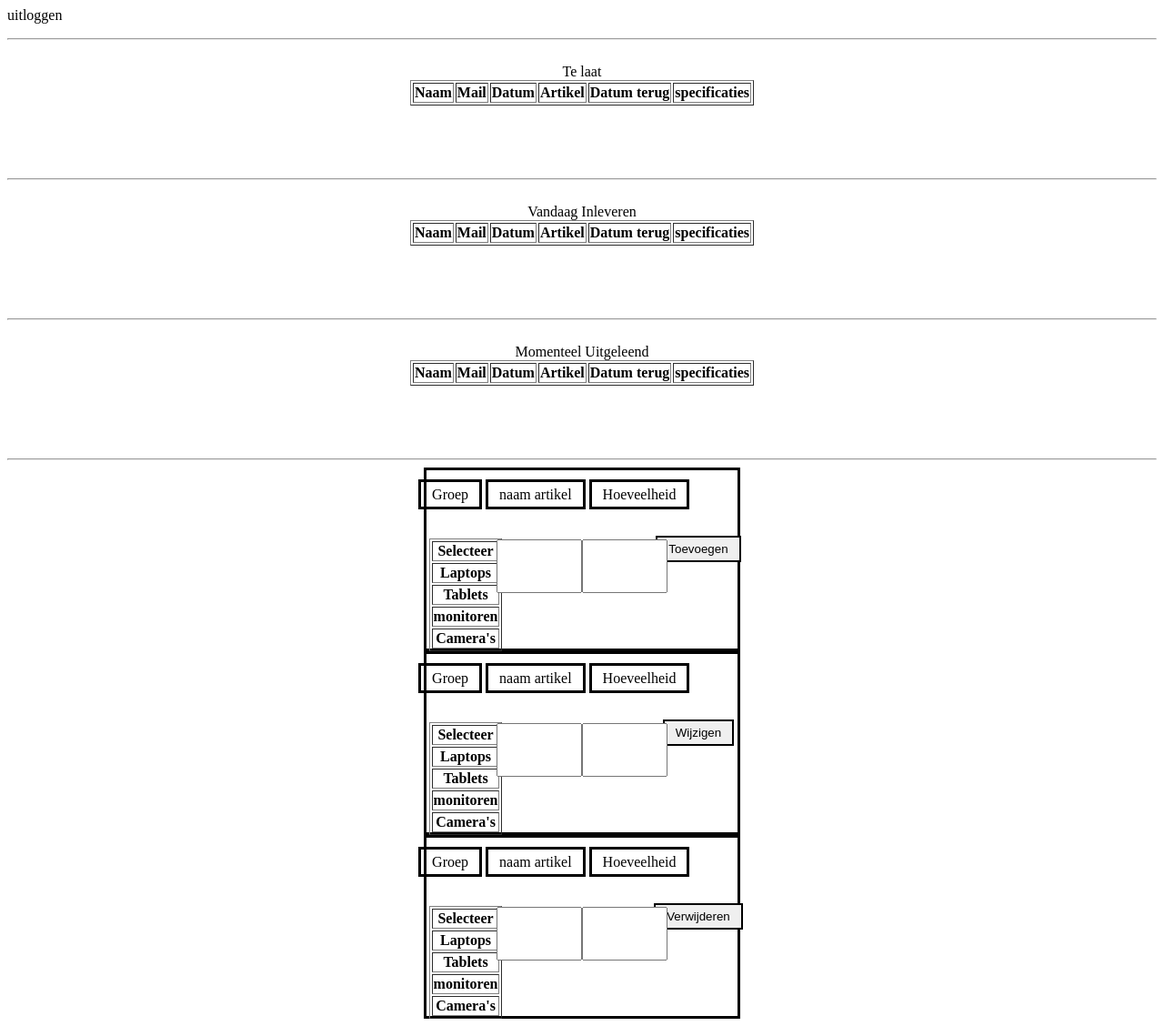
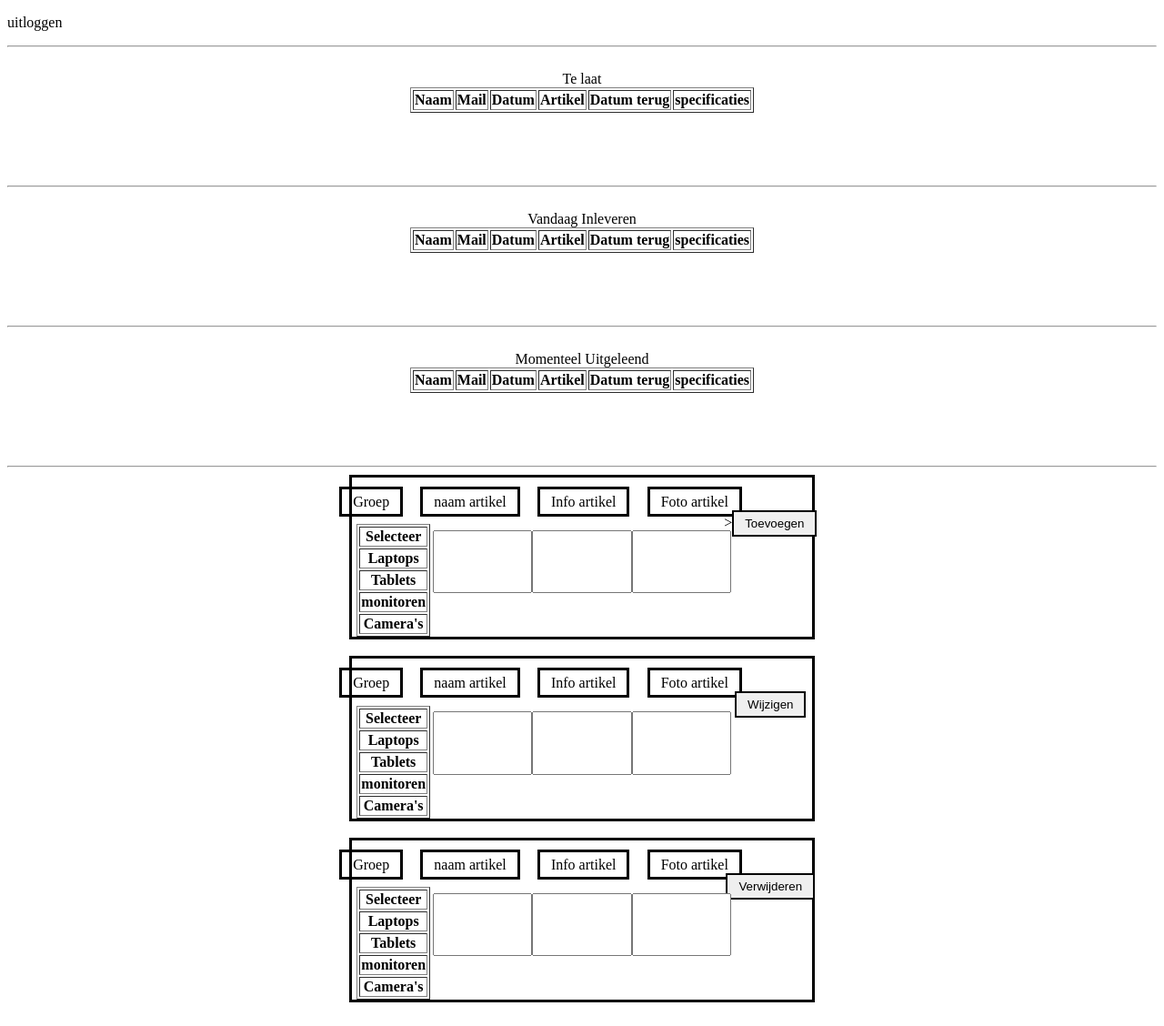
Before and after one commit to Hesselhornstra/P2.2-Uitleenregistratiesysteem, a PHP site: page /paneel/index.php in a window 1280 px wide. Shown: the whole page at 91% size. After the commit the page ends 1102 px from the top, so only its background shows below. Run offline with PHP 8.4, Linux system fonts and the light colour scheme; lists and menus that the app fills with data are empty.

Commit message:
tabellen

```diff
--- a/css/paneel.css
+++ b/css/paneel.css
@@ -1,7 +1,45 @@
-.box {
-	border-style: solid;
+	.box {
+		border-style: solid;
+		font-size: auto;
+		padding: 5px;
+		padding-left: 12px;
+		padding-right: 12px;
+		margin-right: 3%;
+	}
 
-	width: auto;
+	.bord {
+		border-style: solid;
+		height: 25%;
+		width: 40%;
+	}
 
-	height: auto;
-}
+	.boxton {
+		border-style: solid;
+		font-size: auto;
+		padding: 5px;
+		padding-left: 12px;
+		padding-right: 12px;
+		margin-right: -82%;
+	}
+
+	.boxol {
+		border-style: solid;
+		font-size: auto;
+		padding: 5px;
+		padding-left: 12px;
+		padding-right: 12px;
+		margin-left: -15%;
+		margin-right: 3%;
+	}
+
+	.tabl {
+		margin-left: -82%;
+		margin-top: -15%
+	}
+
+	.txt {
+		padding-top: 5%;
+		padding-bottom: 5%;
+		width: 20%;
+		margin-top: -15%;
+	}
--- a/paneel/index.php
+++ b/paneel/index.php
@@ -1,53 +1,10 @@
 <?php
-//require $_SERVER['DOCUMENT_ROOT'] . '/config.php';
-//if ($_SESSION['loggedin'] != true) {
-//	Header("Location: /");
-//}
+require $_SERVER['DOCUMENT_ROOT'] . '/config.php';
+/*if ($_SESSION['loggedin'] != true) {
+	Header("Location: /");
+}*/
+
 ?>
-<style>
-	.box {
-		border-style: solid;
-		font-size: auto;
-		padding: 5px;
-		padding-left: 12px;
-		padding-right: 12px;
-	}
-
-	.bord {
-		border-style: solid;
-		height: 25%;
-		width: 27%;
-	}
-
-	.boxton {
-		border-style: solid;
-		font-size: auto;
-		padding: 5px;
-		padding-left: 12px;
-		padding-right: 12px;
-		margin-right: -75%;
-	}
-
-	.boxol {
-		border-style: solid;
-		font-size: auto;
-		padding: 5px;
-		padding-left: 12px;
-		padding-right: 12px;
-		margin-left: -18%;
-	}
-
-	.tabl {
-		margin-left: -75%;
-		margin-top: -17.5%
-	}
-
-	.txt {
-		height: 30%;
-		width: 27.5%;
-		margin-top: -12.5%;
-	}
-</style>
 <!DOCTYPE html>
 <html lang="nl">
 
@@ -63,7 +20,6 @@
 
 <body>
 	<p class="grote">uitloggen
-	<p>
 		<hr>
 		<center>
 			<div class="grote">
@@ -119,15 +75,16 @@
 				<div>
 		</center> <br><br><br><br>
 		<hr>
-</body>
 		<center>
+			<form action="post">
 				<div class="bord">
 					<br>
 					<div>
 						<a class="boxol">Groep</a>
 						<a class="box">naam artikel</a>
-			<a class="box">Hoeveelheid</a>
-			<br><br><br><button class="boxton">Toevoegen</button>
+						<a class="box">Info artikel</a>
+						<a class="box">Foto artikel</a>
+						<br>><button class="boxton">Toevoegen</button>
 					</div>
 					<br>
 					<table class="tabl" border='1'>
@@ -148,17 +105,20 @@
 						</tr>
 						<input class="txt" type="text">
 						<input class="txt" type="text">
+						<input class="txt" type="text">
 					</table>
 				</div>
 		</center>
+		<br>
 		<center>
 			<div class="bord">
 				<br>
 				<div>
 					<a class="boxol">Groep</a>
 					<a class="box">naam artikel</a>
-			<a class="box">Hoeveelheid</a>
-			<br><br><br><button class="boxton">Wijzigen</button>
+					<a class="box">Info artikel</a>
+					<a class="box">Foto artikel</a>
+					<br><button class="boxton">Wijzigen</button>
 				</div>
 				<br>
 				<table class="tabl" border='1'>
@@ -178,18 +138,21 @@
 						<th>Camera's</th>
 					</tr>
 					<input class="txt" type="text">
+					<input class="txt" type="Text">
 					<input class="txt" type="text">
 				</table>
 			</div>
 		</center>
+		<br>
 		<center>
 			<div class="bord">
 				<br>
 				<div>
 					<a class="boxol">Groep</a>
 					<a class="box">naam artikel</a>
-			<a class="box">Hoeveelheid</a>
-			<br><br><br><button class="boxton">Verwijderen</button>
+					<a class="box">Info artikel</a>
+					<a class="box">Foto artikel</a>
+					<br><button class="boxton">Verwijderen</button>
 				</div>
 				<br>
 				<table class="tabl" border='1'>
@@ -209,9 +172,11 @@
 						<th>Camera's</th>
 					</tr>
 					<input class="txt" type="text">
+					<input class="txt" type="Text">
 					<input class="txt" type="text">
 				</table>
 			</div>
 		</center>
+</body>
 
 </html>
```
Lines whose indentation alone changed are shown as unchanged.
